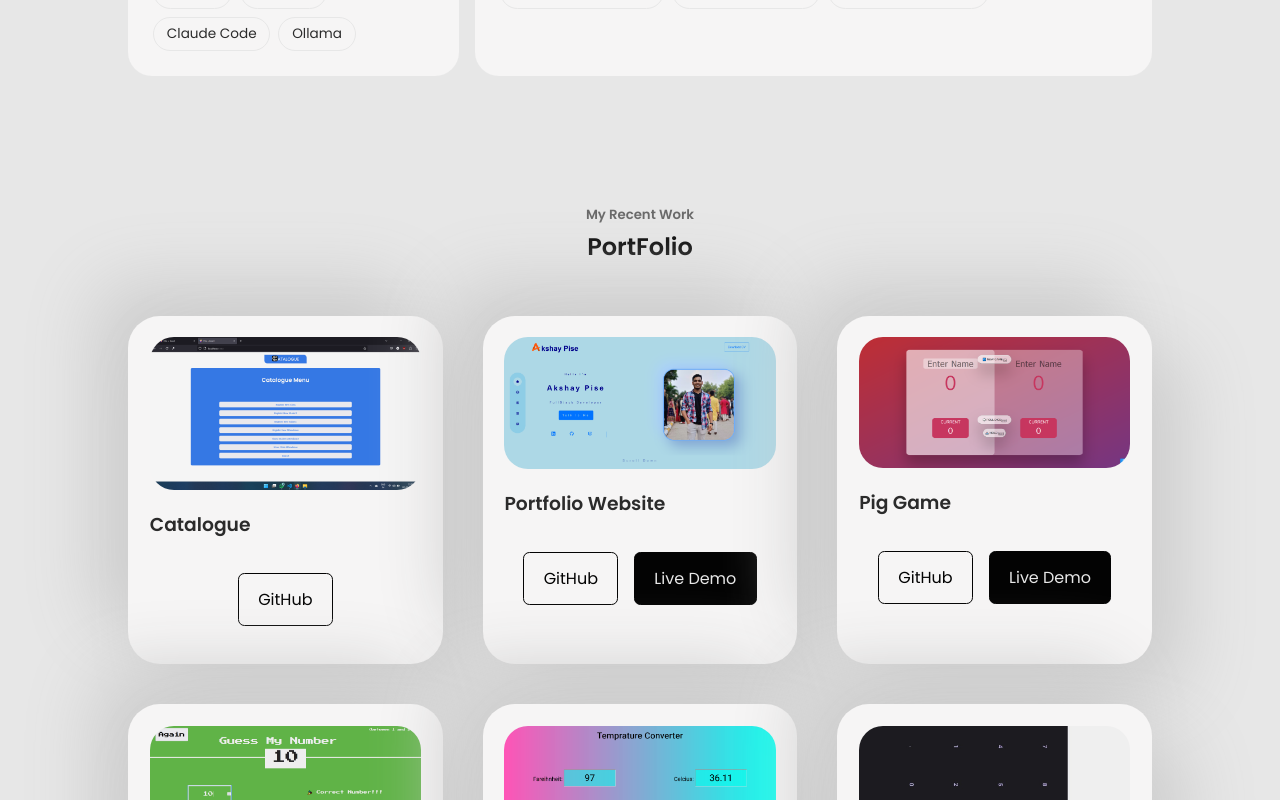
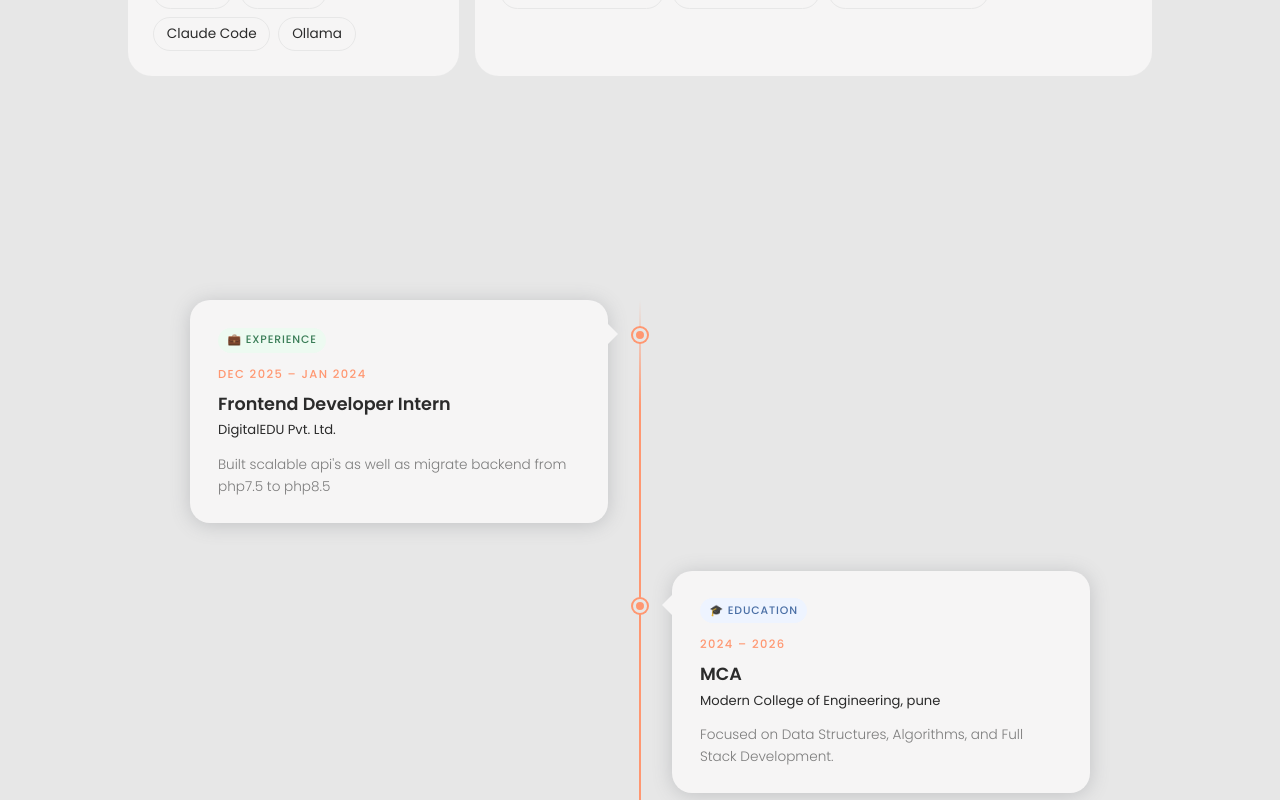
Before and after one commit to AkshayPise1112/Portfolio, a React (Vite) app: page / in a window 1280 px wide. Shown: the part 2000-2800 px from the top of the page. Built offline with nearby package versions, Linux system fonts and the light colour scheme.

Commit message:
added education and experiance section...

```diff
--- a/src/Components/Experience/Experience.jsx
+++ b/src/Components/Experience/Experience.jsx
@@ -11,10 +11,10 @@ const Experience = ({ innerRef }) => {
 			<h2>My Experience</h2>
 
 			<Skills />
-			{/* <div className="container experience_container">
-				<Frontend />
-				<Backend />
-			</div> */}
+			<Frontend />
+			<div className="container experience_container">
+				{/* <Backend /> */}
+			</div>
 		</section>
 	);
 };
--- /dev/null
+++ b/src/Components/Experience/Frontend.css
@@ -0,0 +1,213 @@
+/* @import url('https://fonts.googleapis.com/css2?family=Playfair+Display:wght@600;700&family=DM+Sans:wght@300;400;500&display=swap'); */
+
+* {
+    box-sizing: border-box;
+    margin: 0;
+    padding: 0;
+}
+
+.tl-section {
+    background: var(--color-bg);
+    padding: 6rem 2rem;
+    /* font-family: 'DM Sans', sans-serif; */
+    min-height: 100vh;
+}
+
+.tl-header {
+    text-align: center;
+    margin-bottom: 5rem;
+}
+
+.tl-header span {
+    display: inline-block;
+    font-size: 0.75rem;
+    font-weight: 500;
+    letter-spacing: 0.2em;
+    text-transform: uppercase;
+    color: var(--color-orangeRed);
+    margin-bottom: 0.75rem;
+}
+
+.tl-header h2 {
+    /* font-family: 'Playfair Display', serif; */
+    font-size: clamp(2.2rem, 5vw, 3.5rem);
+    color: var(--color-textColor);
+    font-weight: 700;
+    line-height: 1.1;
+}
+
+.tl-wrapper {
+    position: relative;
+    max-width: 900px;
+    margin: 0 auto;
+}
+
+/* center vertical line */
+.tl-line {
+    position: absolute;
+    left: 50%;
+    top: 0;
+    bottom: 0;
+    width: 2px;
+    background: linear-gradient(to bottom, transparent, var(--color-orangeRed) 8%, var(--color-orangeRed) 92%, transparent);
+    transform: translateX(-50%);
+}
+
+.tl-item {
+    display: flex;
+    width: 100%;
+    margin-bottom: 3rem;
+    opacity: 0;
+    transform: translateY(30px);
+    transition: opacity 0.6s ease, transform 0.6s ease;
+}
+
+.tl-item.visible {
+    opacity: 1;
+    transform: translateY(0);
+}
+
+/* left items: card on left, dot on center */
+.tl-item.left {
+    justify-content: flex-start;
+    padding-right: calc(50% + 2rem);
+}
+
+/* right items: card on right */
+.tl-item.right {
+    justify-content: flex-end;
+    padding-left: calc(50% + 2rem);
+}
+
+.tl-card {
+    background: var(--color-bg-light);
+    border-radius: 1.25rem;
+    padding: 1.5rem 1.75rem;
+    width: 100%;
+    position: relative;
+    box-shadow: 0 2px 20px var(--color-Primary-variant-2);
+    /* border: 1px solid #ede9e0; */
+    transition: transform 0.3s ease, box-shadow 0.3s ease;
+}
+
+.tl-card:hover {
+    transform: translateY(-5px);
+    box-shadow: 33px 33px 73px var(--color-bg-variant-2),
+        -33px -33px 73px var(--color-bg-variant);
+    /* border-color: var(--color-Primary-variant); */
+    cursor: default;
+}
+
+/* arrow pointing to center line */
+.tl-item.left .tl-card::after {
+    content: '';
+    position: absolute;
+    right: -10px;
+    top: 1.5rem;
+    border: 10px solid transparent;
+    border-left-color: var(--color-bg-light);
+    border-right: 0;
+}
+
+.tl-item.right .tl-card::after {
+    content: '';
+    position: absolute;
+    left: -10px;
+    top: 1.5rem;
+    border: 10px solid transparent;
+    border-right-color: var(--color-bg-light);
+    border-left: 0;
+}
+
+/* dot on the center line */
+.tl-dot {
+    position: absolute;
+    left: 50%;
+    transform: translateX(-50%);
+    width: 14px;
+    height: 14px;
+    border-radius: 50%;
+    background: var(--color-orangeRed);
+    border: 3px solid var(--color-bg);
+    box-shadow: 0 0 0 2px var(--color-orangeRed);
+    top: 1.75rem;
+    z-index: 1;
+}
+
+.tl-period {
+    font-size: 0.72rem;
+    font-weight: 500;
+    letter-spacing: 0.12em;
+    text-transform: uppercase;
+    color: var(--color-orangeRed);
+    margin-bottom: 0.5rem;
+}
+
+.tl-degree {
+    /* font-family: 'Playfair Display', serif; */
+    font-size: 1.1rem;
+    font-weight: 600;
+    color: var(--color-primary);
+    margin-bottom: 0.25rem;
+    line-height: 1.3;
+}
+
+.tl-institution {
+    font-size: 0.82rem;
+    color: var(--color-primary);
+    font-weight: 400;
+    margin-bottom: 0.75rem;
+}
+
+.tl-desc {
+    font-size: 0.85rem;
+    color: var(--color-Primary-variant-3);
+    line-height: 1.65;
+    font-weight: 300;
+}
+
+.tl-badge {
+    display: inline-flex;
+    align-items: center;
+    gap: 0.35rem;
+    font-size: 0.68rem;
+    font-weight: 500;
+    letter-spacing: 0.08em;
+    text-transform: uppercase;
+    padding: 0.2rem 0.6rem;
+    border-radius: 999px;
+    margin-bottom: 0.75rem;
+}
+
+.badge-edu {
+    background: #eef4ff;
+    color: #4a6fa5;
+}
+
+.badge-exp {
+    background: #edfaf1;
+    color: #3a7d57;
+}
+
+/* responsive */
+@media (max-width: 640px) {
+    .tl-line {
+        left: 1.5rem;
+    }
+
+    .tl-dot {
+        left: 1.5rem;
+    }
+
+    .tl-item.left,
+    .tl-item.right {
+        justify-content: flex-start;
+        padding-left: 3.5rem;
+        padding-right: 0;
+    }
+
+    .tl-item.left .tl-card::after,
+    .tl-item.right .tl-card::after {
+        display: none;
+    }
+}
--- a/src/Components/Experience/Frontend.jsx
+++ b/src/Components/Experience/Frontend.jsx
@@ -1,121 +1,111 @@
-import React from 'react';
+import React, { useRef, useEffect } from 'react';
 import { TbDiscountCheckFilled } from 'react-icons/tb';
+import './Frontend.css';
+
+const now = new Date();
+const currentMonth = now.toLocaleString('default', { month: 'short' }); // "Mar"
+const currentYear = now.getFullYear(); // 2026
+
+
+const timelineData = [
+	{
+		type: "experience",
+		side: "left",
+		degree: "Frontend Developer Intern",
+		institution: "DigitalEDU Pvt. Ltd.",
+		period: `Dec 2025 – ${currentMonth} ${currentYear}`,
+		description: "Built scalable api's as well as migrate backend from php7.5 to php8.5",
+		icon: "💼",
+	},
+	{
+		type: "education",
+		side: "right",
+		degree: "MCA",
+		institution: "Modern College of Engineering, pune",
+		period: "2024 – 2026",
+		description: "Focused on Data Structures, Algorithms, and Full Stack Development.",
+		icon: "🎓",
+	},
+	{
+		type: "education",
+		side: "left",
+		degree: "BSc (Computer Science)",
+		institution: "Dr. D. Y. Patil Arts, Commerce and Science College, pimpri",
+		period: "2021 – 2024",
+		description: "Science stream with Computer Science. Scored 8.55 CGPA in SPPU Examinations.",
+		icon: "🎓",
+	},
+	{
+		type: "education",
+		side: "right",
+		degree: "Higher Secondary Certificate(12th)",
+		institution: "Shri Vridheshwar Junior College, Tisgaon",
+		period: "Jan 2020 – Apr 2021",
+		description: "Cleared with distinction. Secured 83.67% in Maharashtra Board examinations",
+		icon: "🎓",
+	},
+	{
+		type: "education",
+		side: "left",
+		degree: "Secondary School Certificate(10th)",
+		institution: "Shri Vridheshwar High School, Tisgaon",
+		period: "2018 – 2019",
+		description: "Cleared with distinction. Secured 83.4% in Maharashtra Board examinations.",
+		icon: "🎓",
+	},
+];
+
 
 const Frontend = () => {
+	const itemsRef = useRef([]);
+
+	useEffect(() => {
+		const observer = new IntersectionObserver(
+			(entries) => {
+				entries.forEach((entry) => {
+					if (entry.isIntersecting) {
+						entry.target.classList.add("visible");
+					}
+				});
+			},
+			{ threshold: 0.15 }
+		);
+
+		itemsRef.current.forEach((el) => el && observer.observe(el));
+		return () => observer.disconnect();
+	}, []);
+
 	return (
-		<div className="experience_frontend">
-			<h3>Language Skills</h3>
-			<div className="experience_content">
-				<article className="experience_details">
-					<div className="experience_details2">
-						<TbDiscountCheckFilled className="experience_details-icon" />
-						<div>
-							<h4>C / C++</h4>
-							<small className="text-light">Experienced</small>
+		<>
+			<style>{`
+      `}</style>
+
+			<section className="tl-section">
+
+				<div className="tl-wrapper">
+					<div className="tl-line" />
+					{timelineData.map((item, i) => (
+						<div
+							key={i}
+							className={`tl-item ${item.side}`}
+							ref={(el) => (itemsRef.current[i] = el)}
+							style={{ transitionDelay: `${i * 0.1}s` }}
+						>
+							<div className="tl-card">
+								<div className={`tl-badge ${item.type === "education" ? "badge-edu" : "badge-exp"}`}>
+									{item.icon} {item.type}
+								</div>
+								<div className="tl-period">{item.period}</div>
+								<div className="tl-degree">{item.degree}</div>
+								<div className="tl-institution">{item.institution}</div>
+								<p className="tl-desc">{item.description}</p>
+							</div>
+							<div className="tl-dot" />
 						</div>
-					</div>
-					<div className="progressbar">
-						<div className="bar_C"></div>
-					</div>
-				</article>
-				<article className="experience_details">
-					<div className="experience_details2">
-						<TbDiscountCheckFilled className="experience_details-icon" />
-						<div>
-							<h4>HTML / CSS</h4>
-							<small className="text-light">Experienced</small>
-						</div>
-					</div>
-					<div className="progressbar">
-						<div className="bar_HTML"></div>
-					</div>
-				</article>
-				<article className="experience_details">
-					<div className="experience_details2">
-						<TbDiscountCheckFilled className="experience_details-icon" />
-						<div>
-							<h4>JavaScript</h4>
-							<small className="text-light">Experienced</small>
-						</div>
-					</div>
-					<div className="progressbar">
-						<div className="bar_JS"></div>
-					</div>
-				</article>
-				<article className="experience_details">
-					<div className="experience_details2">
-						<TbDiscountCheckFilled className="experience_details-icon" />
-						<div>
-							<h4>React</h4>
-							<small className="text-light">Intermediate</small>
-						</div>
-					</div>
-					<div className="progressbar">
-						<div className="bar_JS"></div>
-					</div>
-				</article>
-				<article className="experience_details">
-					<div className="experience_details2">
-						<TbDiscountCheckFilled className="experience_details-icon" />
-						<div>
-							<h4>MongoDB</h4>
-							<small className="text-light">Intermediate</small>
-						</div>
-					</div>
-					<div className="progressbar">
-						<div className="bar_JSX"></div>
-					</div>
-				</article>
-				<article className="experience_details">
-					<div className="experience_details2">
-						<TbDiscountCheckFilled className="experience_details-icon" />
-						<div>
-							<h4>Node.js</h4>
-							<small className="text-light">Intermediate</small>
-						</div>
-					</div>
-					<div className="progressbar">
-						<div className="bar_JS"></div>
-					</div>
-				</article>
-				<article className="experience_details">
-					<div className="experience_details2">
-						<TbDiscountCheckFilled className="experience_details-icon" />
-						<div>
-							<h4>Kotlin</h4>
-							<small className="text-light">Intermediate</small>
-						</div>
-					</div>
-					<div className="progressbar">
-						<div className="bar_KT"></div>
-					</div>
-				</article>
-				<article className="experience_details">
-					<div className="experience_details2">
-						<TbDiscountCheckFilled className="experience_details-icon" />
-						<div>
-							<h4>Java</h4>
-							<small className="text-light">Intermediate</small>
-						</div>
-					</div>
-					<div className="progressbar">
-						<div className="bar_JAVA"></div>
-					</div>
-				</article>
-				<article className="experience_details">
-					<div className="experience_details2">
-						<TbDiscountCheckFilled className="experience_details-icon" />
-						<div>
-							<h4>Python</h4>
-							<small className="text-light">Intermediate</small>
-						</div>
-					</div>
-					<div className="progressbar">
-						<div className="bar_PY"></div>
-					</div>
-				</article>
-			</div>
-		</div>
+					))}
+				</div>
+			</section>
+		</>
 	);
 };
 
--- a/src/Components/Footer/Footer.jsx
+++ b/src/Components/Footer/Footer.jsx
@@ -9,7 +9,7 @@ const Footer = () => {
 	return (
 		<section id="Footer">
 			<div className="footer_container">
-				<h3>
+				<h3 className='portfolio'>
 					<span>Akshay Pise</span> Portfolio
 				</h3>
 				<p>
--- a/src/index.css
+++ b/src/index.css
@@ -25,6 +25,7 @@
 	--color-Footer: #001a481d;
 	--color-white: #fff;
 	--color-progressbar: #8a8b8d88;
+	--color-orangeRed: rgb(255, 151, 113);
 
 	--transition: all 400ms ease;
 
```
Also changed, not shown: src/Components/Footer/Footer.css (+20 -0 lines).
